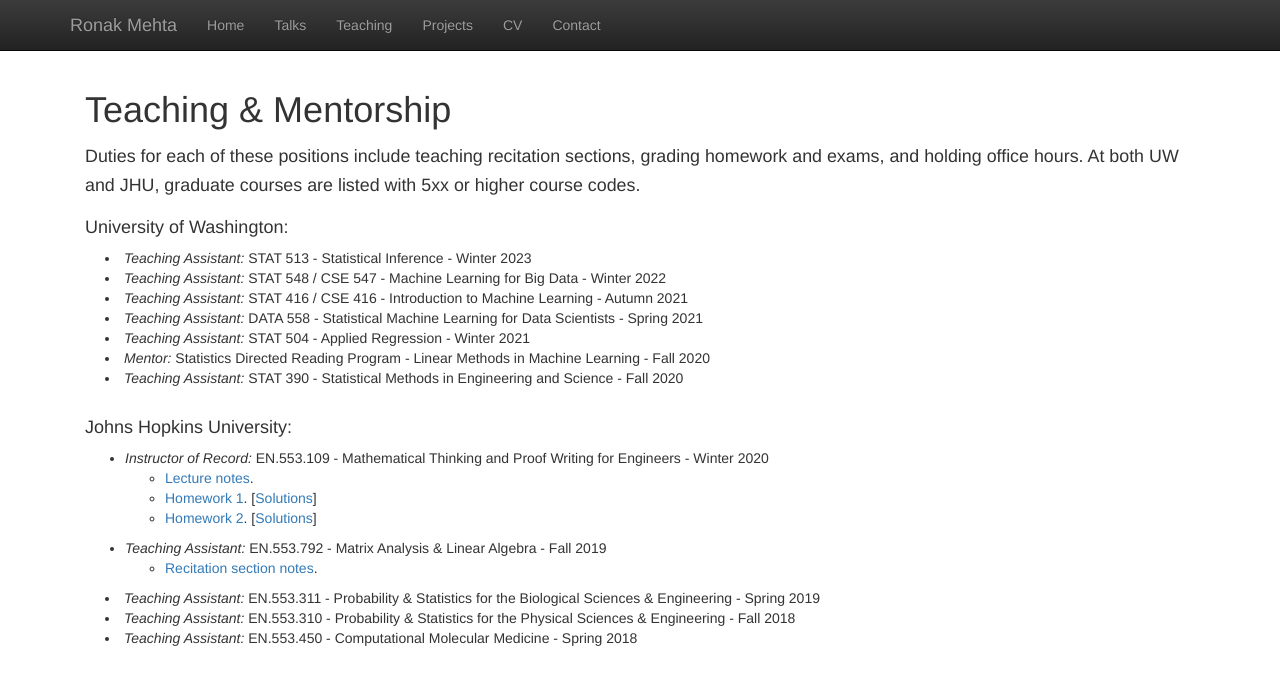
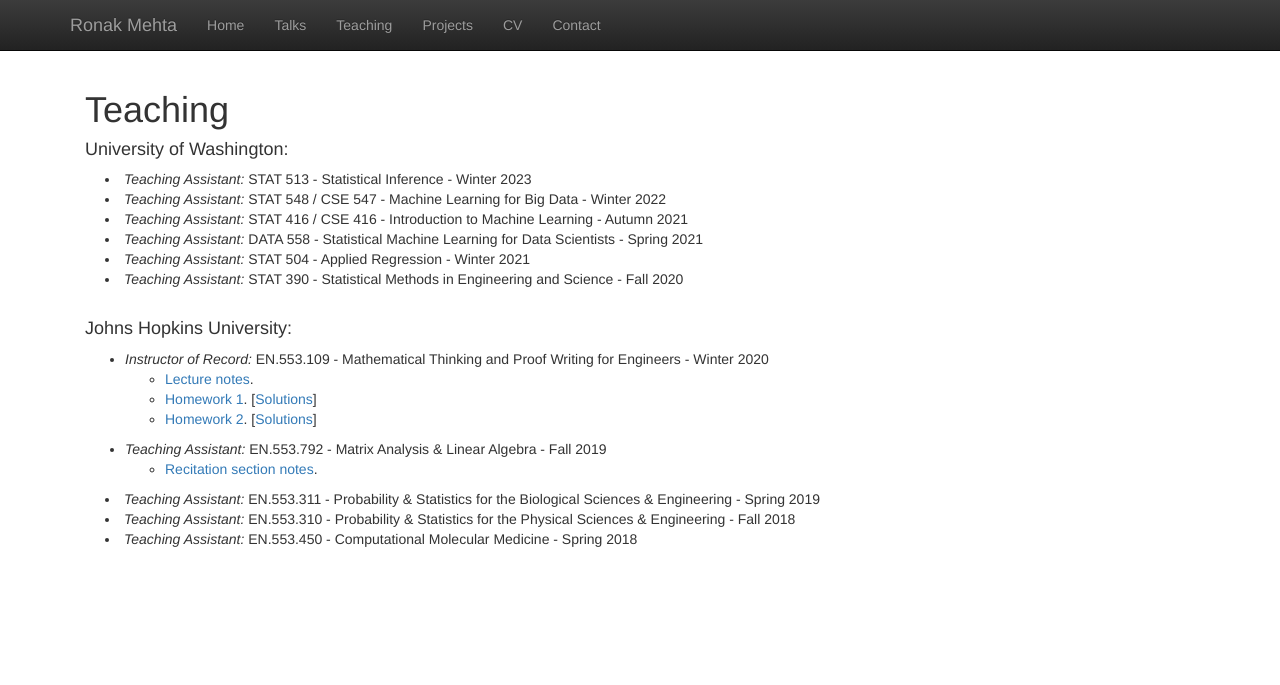
Before and after one commit to shreyap18/shreyap18.github.io, a Jekyll site: the page built from teaching.html, in a window 1280 px wide. Shown: the top 685 px of the page. Built offline with Jekyll 4.4.1, drawn with Linux system fonts in a browser that asks for light colours; nearby versions of some CDN libraries; library files that are not in the unit come from our copies.

Commit message:
Typo fixes.

```diff
--- a/index.html
+++ b/index.html
@@ -19,7 +19,7 @@
       and <a href="https://www.ams.jhu.edu/~priebe/">Carey Priebe</a>.
       <br />
       <br />
-      My current research focuses on robust optimization in machine learning and applications of graph neural networks.
+      My current research focuses on robust optimization in machine learning.
       <br />
       <!-- <br />
       I am also passionate about modern statistics and data science education, and am committed to maintaining a safe
--- a/talks.html
+++ b/talks.html
@@ -8,6 +8,6 @@
 <h4>Stochastic Order Empirical Risk Minimization:</h4>
 <p class="content" style="padding:0px;margin:0px 20px 0px;">
     <li style="padding:0px;margin:0px 20px 0px;"> <a href="projects/orm_jsm2022.pdf">Joint Statistical Meeting (JSM)
-            2022</a> (2017). </li>
+            2022</a>. </li>
     <br />
 </p>
--- a/teaching.html
+++ b/teaching.html
@@ -3,15 +3,15 @@
 title: 'Teaching'
 ---
 
-<h1 style="margin-top:0;">Teaching & Mentorship</h1>
-<p class="lead"><small>
-        <!-- My teaching experience has focused on undergraduate and graduate courses for engineering and data
+<h1 style="margin-top:0;">Teaching</h1>
+<!-- <p class="lead"><small>
+        My teaching experience has focused on undergraduate and graduate courses for engineering and data
         science
-        students.  -->
+        students.
         Duties for each of these positions include teaching recitation sections, grading homework and exams,
         and holding office hours. At both UW and JHU, graduate courses are listed with 5xx or higher course
         codes.
-    </small></p>
+    </small></p> -->
 
 <h4>University of Washington:</h4>
 <p class="content" style="padding:0px;margin:0px 20px 0px;">
@@ -29,8 +29,8 @@
     </li>
     <li style="padding:0px;margin:0px 20px 0px;"> <i>Teaching Assistant:</i> STAT 504 - Applied Regression - Winter 2021
     </li>
-    <li style="padding:0px;margin:0px 20px 0px;"> <i>Mentor:</i> Statistics Directed Reading Program - Linear Methods in
-        Machine Learning - Fall 2020 </li>
+    <!-- <li style="padding:0px;margin:0px 20px 0px;"> <i>Mentor:</i> Statistics Directed Reading Program - Linear Methods in
+        Machine Learning - Fall 2020 </li> -->
     <li style="padding:0px;margin:0px 20px 0px;"> <i>Teaching Assistant:</i> STAT 390 - Statistical Methods in
         Engineering and Science - Fall 2020 </li>
     <br />
```
